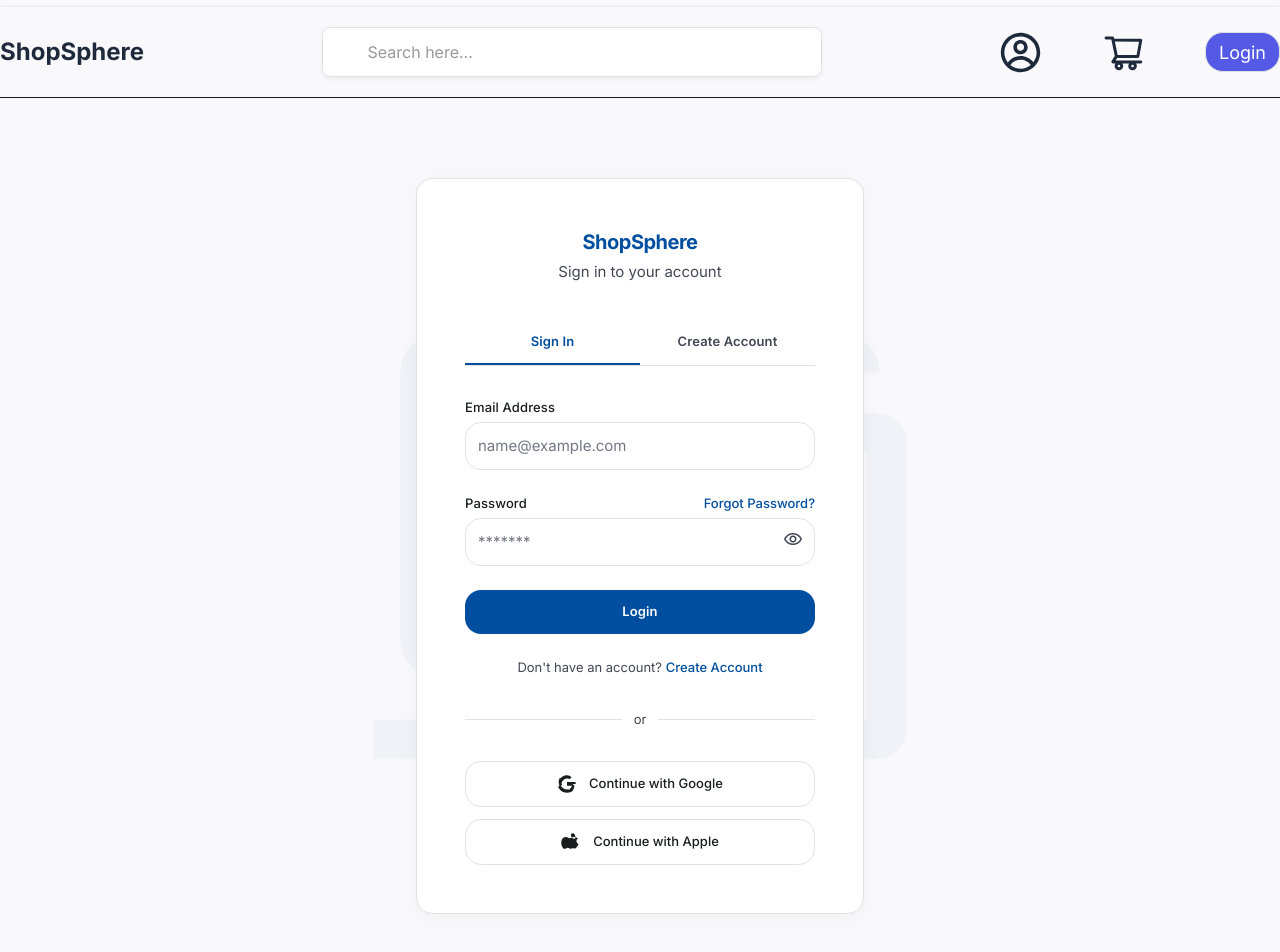
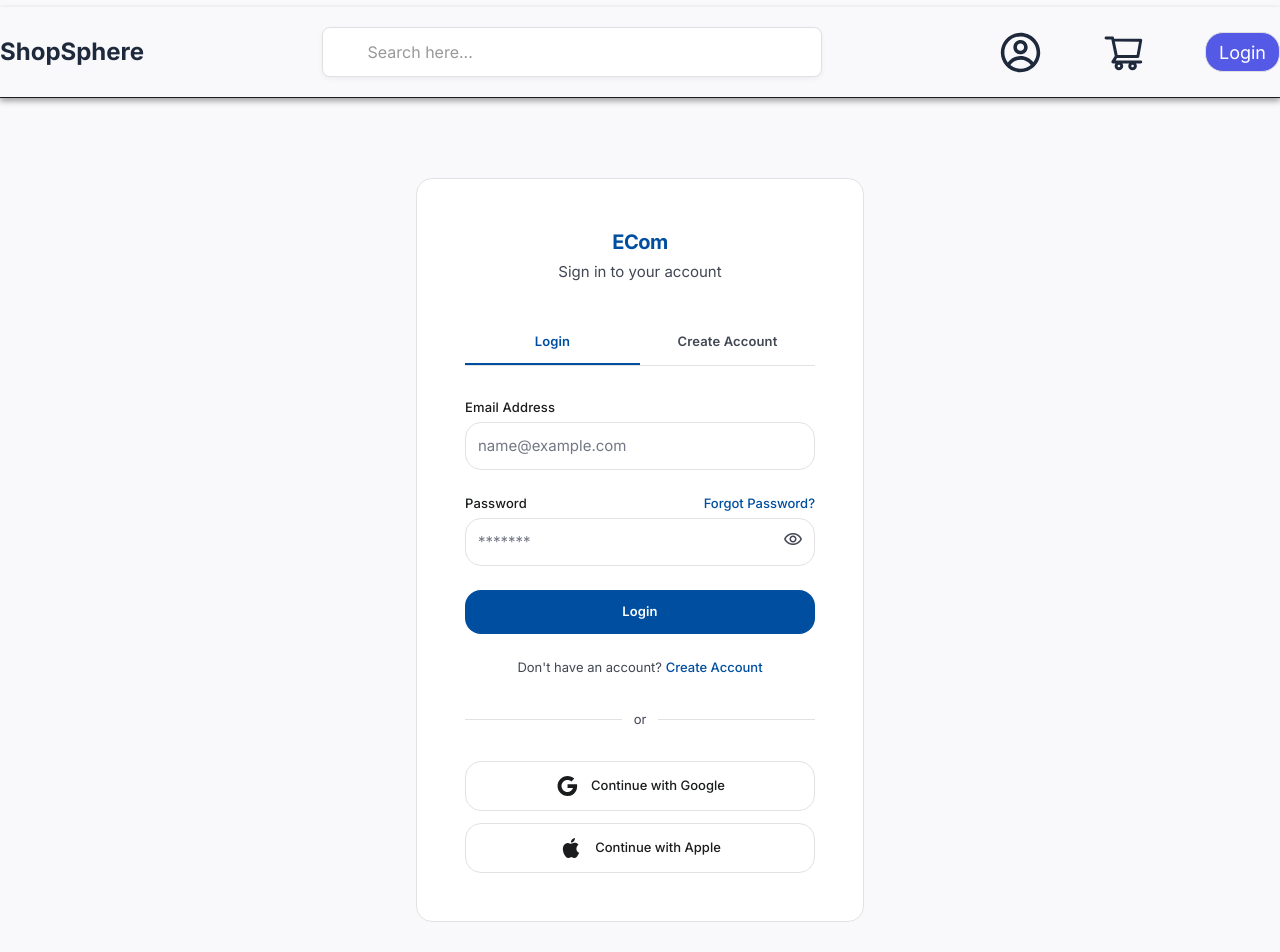
Before and after one commit to aijayant/ecom, a React (Vite) app in the folder frontend/: page /login in a window 1280 px wide. Shown: the top 952 px of the page. Built offline with nearby package versions, Linux system fonts and the light colour scheme; no server answers.

Commit message:
Build and Develop UI/UX for Smooth Experience.

```diff
--- a/frontend/src/pages/LoginPage.jsx
+++ b/frontend/src/pages/LoginPage.jsx
@@ -2,7 +2,8 @@
 import { useAuth } from '../features/auth'
 import LoginForm from '../features/auth/components/LoginForm'
 import RegisterForm from '../features/auth/components/RegisterForm'
-import { Link } from 'react-router-dom'
+import GoogleIcon from '@mui/icons-material/Google';
+import AppleIcon from '@mui/icons-material/Apple';
 
 /**
  * LoginPage
@@ -17,26 +18,14 @@
   const { login, register, isLoading, error } = useAuth()
 
   return (
-    <div className="min-h-screen" style={{ background: '#f9f9fb', fontFamily: 'Inter, system-ui, sans-serif' }}>
 
-      {/* ── Main Content ── */}
-      <main className="grow flex items-center justify-center px-5 md:px-16 py-20 relative overflow-hidden">
+    <div className="min-h-screen">
+      <div className='grow flex items-center justify-center px-5 md:px-16 py-20 relative overflow-hidden'>
+        <div className='w-full max-w-md bg-white rounded-2xl border border-[#e2e2e4] relative z-10 p-12'>
 
-        {/* Subtle decorative background icon */}
-        <div className="absolute inset-0 pointer-events-none overflow-hidden flex justify-center items-center opacity-[0.03]">
-          <span className="material-symbols-outlined text-primary" style={{ fontSize: '40rem' }}>
-            devices
-          </span>
-        </div>
-
-        {/* ── Auth Card ── */}
-        <div
-          className="w-full max-w-md bg-white rounded-2xl border border-[#e2e2e4] relative z-10 p-12"
-          style={{ boxShadow: '0 4px 24px rgba(0,0,0,0.04)' }}
-        >
           {/* Brand */}
           <div className="text-center mb-12">
-            <h1 className="text-[20px] font-bold text-primary tracking-tight">ShopSphere</h1>
+            <h1 className="text-[20px] font-bold text-primary tracking-tight ">ECom</h1>
             <p className="text-[15px] text-on-surface-variant mt-1">
               {mode === 'login' ? 'Sign in to your account' : 'Create a new account'}
             </p>
@@ -46,18 +35,16 @@
           <div className="flex border-b border-[#e2e2e4] mb-8">
             <button
               onClick={() => setMode('login')}
-              className={`flex-1 pb-3 text-[13px] font-semibold tracking-[0.01em] transition-colors duration-200 ${
-                mode === 'login'
+              className={`flex-1 pb-3 text-[13px] font-semibold tracking-[0.01em] transition-colors duration-200 ${mode === 'login'
                 ? 'text-primary border-b-2 border-primary'
                 : 'text-on-surface-variant hover:text-primary border-b-2 border-transparent'
                 }`}
             >
-              Sign In
+              Login
             </button>
             <button
               onClick={() => setMode('register')}
-              className={`flex-1 pb-3 text-[13px] font-semibold tracking-[0.01em] transition-colors duration-200 ${
-                mode === 'register'
+              className={`flex-1 pb-3 text-[13px] font-semibold tracking-[0.01em] transition-colors duration-200 ${mode === 'register'
                 ? 'text-primary border-b-2 border-primary'
                 : 'text-on-surface-variant hover:text-primary border-b-2 border-transparent'
                 }`}
@@ -91,36 +78,23 @@
           </div>
 
           {/* ── Social Auth ── */}
-          <div className="space-y-3">
+          <div className="space-y-3 ">
             {/* Google */}
             <button
               type="button"
               className="w-full bg-white border border-[#e2e2e4] hover:bg-surface-container-low text-[#1a1c1d] text-[13px] font-medium py-3 rounded-lg transition-colors duration-200 min-h-11 flex items-center justify-center gap-3"
-            >
-              <svg width="20" height="20" viewBox="0 0 24 24" fill="currentColor" aria-hidden="true">
-                <path fillRule="evenodd" clipRule="evenodd" d="M11.993 4.966c1.17 0 2.253.483 3.09 1.32l2.366-2.366C16.037 2.493 14.133 1.6 11.993 1.6 7.625 1.6 3.86 4.417 2.378 8.297l2.805 2.176c1.328-3.327 4.542-5.507 8.81-5.507Z" />
-                <path fillRule="evenodd" clipRule="evenodd" d="M22.5 12.015c0-.853-.153-1.68-.42-2.457H11.993v4.64h5.923a5.534 5.534 0 0 1-2.404 3.633l2.766 2.146c1.616-1.49 2.545-3.684 2.545-6.305l-2.323-1.657Z" />
-                <path fillRule="evenodd" clipRule="evenodd" d="M11.993 22.43c2.955 0 5.43-.976 7.237-2.645l-2.766-2.146c-.979.658-2.235 1.047-3.471 1.047-4.269 0-7.483-2.18-8.81-5.507L1.378 15.35C2.86 19.23 6.625 22.43 11.993 22.43Z" />
-                <path fillRule="evenodd" clipRule="evenodd" d="M3.183 15.35 6.002 13.17c-.34-.954-.532-1.99-.532-3.055 0-1.066.192-2.102.532-3.055L3.183 4.885a10.824 10.824 0 0 0-1.183 4.83c0 1.706.398 3.336 1.183 4.835v.8Z" />
-              </svg>
-              Continue with Google
+            ><GoogleIcon />Continue with Google
             </button>
 
             {/* Apple */}
             <button
               type="button"
               className="w-full bg-white border border-[#e2e2e4] hover:bg-surface-container-low text-[#1a1c1d] text-[13px] font-medium py-3 rounded-lg transition-colors duration-200 min-h-11 flex items-center justify-center gap-3"
-            >
-              <svg width="20" height="20" viewBox="0 0 24 24" fill="currentColor" aria-hidden="true">
-                <path fillRule="evenodd" clipRule="evenodd" d="M12.923 1.933a6.837 6.837 0 0 1 2.378-.456c0-.001.002-.001.002-.002a6.495 6.495 0 0 1 1.636 6.305c-1.579.52-3.328-.152-4.103-1.6a6.524 6.524 0 0 1-.955-3.326c.27-.406.603-.732 1.042-.921Zm.673 17.585c-.947.88-2.316.59-3.238.163-.772-.358-1.423-.66-2.152-.66-.757 0-1.442.318-2.228.683-1.008.47-2.457.734-3.313-.194-1.633-1.77-3.033-5.367-2.022-9.28.69-2.673 2.656-4.225 4.908-4.225 1.347 0 2.392.51 3.25.922.686.329 1.258.604 1.722.604.417 0 1.006-.282 1.716-.62 1.01-.482 2.348-1.121 4.02-1.026 1.764.099 3.236.702 4.148 1.954-2.836 1.488-2.261 5.378.719 6.586-.534 1.353-1.258 2.548-2.073 3.491-1.107 1.282-2.213 2.518-3.457 1.602Z" />
-              </svg>
-              Continue with Apple
+            ><AppleIcon />Continue with Apple
             </button>
           </div>
         </div>
-      </main>
-
-
+      </div>
     </div>
   )
 }
```
Lines whose indentation alone changed are shown as unchanged.
